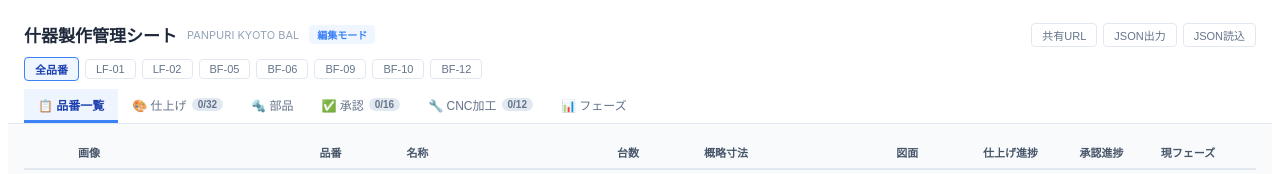
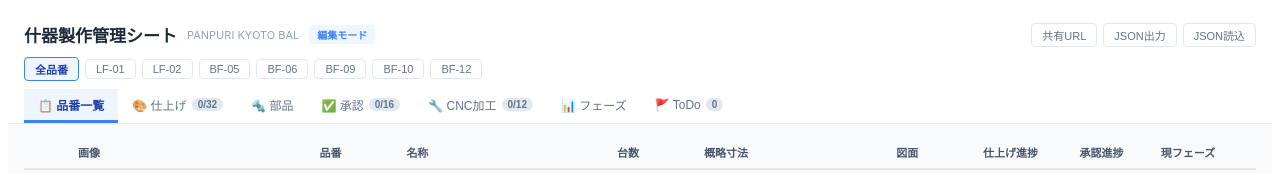
Before and after one commit to vuild-tokura/panpuri-tracker, a React (Vite) app: page / in a window 1280 px wide. Shown: the top 174 px of the page. Built offline with nearby package versions, Linux system fonts and the light colour scheme.

Commit message:
ユタカ産業を追加、備考にToDoで赤ハイライト+ToDoタブに集約

```diff
--- a/src/App.tsx
+++ b/src/App.tsx
@@ -54,8 +54,17 @@ function App() {
 
   const importRef = useRef<HTMLInputElement>(null);
 
-  const tabs = ["品番一覧", "仕上げ", "部品", "承認", "CNC加工", "フェーズ"];
-  const icons = ["📋", "🎨", "🔩", "✅", "🔧", "📊"];
+  const tabs = ["品番一覧", "仕上げ", "部品", "承認", "CNC加工", "フェーズ", "ToDo"];
+  const icons = ["📋", "🎨", "🔩", "✅", "🔧", "📊", "🚩"];
+
+  // Collect all ToDo items across tabs
+  const isTodo = (note: string) => note.toLowerCase().includes("todo");
+  const todoItems: { tab: string; item: string; label: string; note: string }[] = [
+    ...finish.filter(f => isTodo(f.note)).map(f => ({ tab: "仕上げ", item: f.item, label: `${f.part}（${f.finish}）`, note: f.note })),
+    ...parts.filter(p => isTodo(p.note)).map(p => ({ tab: "部品", item: p.item, label: `${p.part}（${p.material}）`, note: p.note })),
+    ...approval.filter(a => isTodo(a.note)).map(a => ({ tab: "承認", item: a.item, label: a.category, note: a.note })),
+    ...cnc.filter(c => isTodo(c.cncNote || "")).map(c => ({ tab: "CNC", item: c.item, label: c.part, note: c.cncNote || "" })),
+  ];
 
   const fltFinish = filter === "ALL" ? finish : finish.filter(d => d.item === filter);
   const fltParts = filter === "ALL" ? parts : parts.filter(d => d.item === filter);
@@ -217,7 +226,7 @@ function App() {
         </div>
         <div style={{ display: "flex", gap: 0, overflowX: "auto" }}>
           {tabs.map((t, i) => <Tab key={i} label={`${icons[i]} ${t}`} active={tab === i} onClick={() => setTab(i)}
-            count={i === 1 ? `${completedFinish}/${finish.length}` : i === 3 ? `${completedApproval}/${approval.length}` : i === 4 ? `${completedCnc}/${cnc.length}` : undefined} />)}
+            count={i === 1 ? `${completedFinish}/${finish.length}` : i === 3 ? `${completedApproval}/${approval.length}` : i === 4 ? `${completedCnc}/${cnc.length}` : i === 6 ? `${todoItems.length}` : undefined} />)}
         </div>
       </div>
 
@@ -281,7 +290,7 @@ function App() {
                 {fltFinish.map(f => {
                   const gi = finish.indexOf(f);
                   return (
-                    <tr key={gi}>
+                    <tr key={gi} style={{ background: isTodo(f.note) ? "#fef2f2" : "transparent" }}>
                       {!readOnly && <Td><RowActions onDel={() => delRow(setFinish, gi)} onUp={() => moveRow(setFinish, gi, -1)} onDown={() => moveRow(setFinish, gi, 1)} /></Td>}
                       <Td><ImageCell imageUrl={f.imageUrl} onChangeUrl={v => updFinish(gi, "imageUrl", v)} onClickImage={setModalImg} readOnly={readOnly} /></Td>
                       <Td hl><EditCell value={f.item} onChange={v => updFinish(gi, "item", v)} placeholder="品番" width={60} readOnly={readOnly} /></Td>
@@ -313,7 +322,7 @@ function App() {
                 {fltParts.map(p => {
                   const gi = parts.indexOf(p);
                   return (
-                    <tr key={gi} style={{ background: p.note.includes("別途") ? "#fef2f210" : "transparent" }}>
+                    <tr key={gi} style={{ background: isTodo(p.note) ? "#fef2f2" : p.note.includes("別途") ? "#fef2f210" : "transparent" }}>
                       {!readOnly && <Td><RowActions onDel={() => delRow(setParts, gi)} onUp={() => moveRow(setParts, gi, -1)} onDown={() => moveRow(setParts, gi, 1)} /></Td>}
                       <Td><ImageCell imageUrl={p.imageUrl} onChangeUrl={v => updParts(gi, "imageUrl", v)} onClickImage={setModalImg} readOnly={readOnly} /></Td>
                       <Td hl><EditCell value={p.item} onChange={v => updParts(gi, "item", v)} placeholder="品番" width={60} readOnly={readOnly} /></Td>
@@ -377,7 +386,7 @@ function App() {
                   const gi = approval.indexOf(a);
                   const warn = a.note.includes("指示") || a.note.includes("確認") || a.note.includes("別途");
                   return (
-                    <tr key={gi} style={{ background: warn && a.status !== "承認済" ? "#fef3c7" : "transparent" }}>
+                    <tr key={gi} style={{ background: isTodo(a.note) ? "#fef2f2" : warn && a.status !== "承認済" ? "#fef3c7" : "transparent" }}>
                       {!readOnly && <Td><RowActions onDel={() => delRow(setApproval, gi)} onUp={() => moveRow(setApproval, gi, -1)} onDown={() => moveRow(setApproval, gi, 1)} /></Td>}
                       <Td hl><EditCell value={a.item} onChange={v => updApproval(gi, "item", v)} placeholder="品番" width={60} readOnly={readOnly} /></Td>
                       <Td><EditCell value={a.category} onChange={v => updApproval(gi, "category", v)} placeholder="項目" width={100} readOnly={readOnly} /></Td>
@@ -409,7 +418,7 @@ function App() {
                 {fltCnc.map(c => {
                   const gi = cnc.indexOf(c);
                   return (
-                    <tr key={gi}>
+                    <tr key={gi} style={{ background: isTodo(c.cncNote || "") ? "#fef2f2" : "transparent" }}>
                       {!readOnly && <Td><RowActions onDel={() => delRow(setCnc, gi)} onUp={() => moveRow(setCnc, gi, -1)} onDown={() => moveRow(setCnc, gi, 1)} /></Td>}
                       <Td><ImageCell imageUrl={c.imageUrl} onChangeUrl={v => updCnc(gi, "imageUrl", v)} onClickImage={setModalImg} readOnly={readOnly} /></Td>
                       <Td hl><EditCell value={c.item} onChange={v => updCnc(gi, "item", v)} placeholder="品番" width={60} readOnly={readOnly} /></Td>
@@ -463,11 +472,39 @@ function App() {
                     <strong style={{ color: "#3b82f6" }}>バッジ</strong> → クリックでステータス切替（未着手→進行中→完了→保留）<br />
                     <strong style={{ color: "#3b82f6" }}>テキスト欄</strong> → クリックで編集、Enter確定、Escキャンセル<br />
                     <strong style={{ color: "#3b82f6" }}>品番フィルタ</strong> → 上部ボタンで品番絞り込み（全タブ連動）<br />
-                    <strong style={{ color: "#3b82f6" }}>×ボタン</strong> → 行の削除 / <strong style={{ color: "#3b82f6" }}>+ボタン</strong> → 行の追加
+                    <strong style={{ color: "#3b82f6" }}>×ボタン</strong> → 行の削除 / <strong style={{ color: "#3b82f6" }}>+ボタン</strong> → 行の追加<br />
+                    <strong style={{ color: "#ef4444" }}>ToDo</strong> → 備考に「ToDo」と入力すると赤くハイライト、ToDoタブに集約
                   </>
                 )}
               </div>
             </div>
+          </div>
+        )}
+
+        {/* Tab 6: ToDo */}
+        {tab === 6 && (
+          <div>
+            {todoItems.length === 0 ? (
+              <div style={{ padding: "40px 20px", textAlign: "center", color: "#94a3b8", fontSize: 13 }}>
+                ToDoはありません。各タブの備考欄に「ToDo」を含めると、ここに表示されます。
+              </div>
+            ) : (
+              <table style={{ width: "100%", borderCollapse: "collapse" }}>
+                <thead><tr>
+                  <Th>タブ</Th><Th>品番</Th><Th>対象</Th><Th>備考</Th>
+                </tr></thead>
+                <tbody>
+                  {todoItems.map((t, i) => (
+                    <tr key={i} style={{ background: "#fef2f2" }}>
+                      <Td><span style={{ fontSize: 11, fontWeight: 600, color: "#64748b" }}>{t.tab}</span></Td>
+                      <Td hl>{t.item}</Td>
+                      <Td>{t.label}</Td>
+                      <Td><span style={{ color: "#dc2626", fontWeight: 500, fontSize: 12 }}>{t.note}</span></Td>
+                    </tr>
+                  ))}
+                </tbody>
+              </table>
+            )}
           </div>
         )}
       </div>
--- a/src/data/initialData.ts
+++ b/src/data/initialData.ts
@@ -47,7 +47,7 @@ export interface PartRow {
   companyProduce?: string;
 }
 
-export const COMPANIES = ["", "VUILD", "KOKKOK", "BETRUST", "Be,想空間", "サンオンクラフト"] as const;
+export const COMPANIES = ["", "VUILD", "KOKKOK", "BETRUST", "Be,想空間", "サンオンクラフト", "ユタカ産業"] as const;
 export const COMPANY_COLORS: Record<string, string> = {
   "": "#94a3b8",
   "VUILD": "#3b82f6",
@@ -55,6 +55,7 @@ export const COMPANY_COLORS: Record<string, string> = {
   "BETRUST": "#8b5cf6",
   "Be,想空間": "#10b981",
   "サンオンクラフト": "#ef4444",
+  "ユタカ産業": "#0891b2",
 };
 
 export interface ApprovalRow {
```
